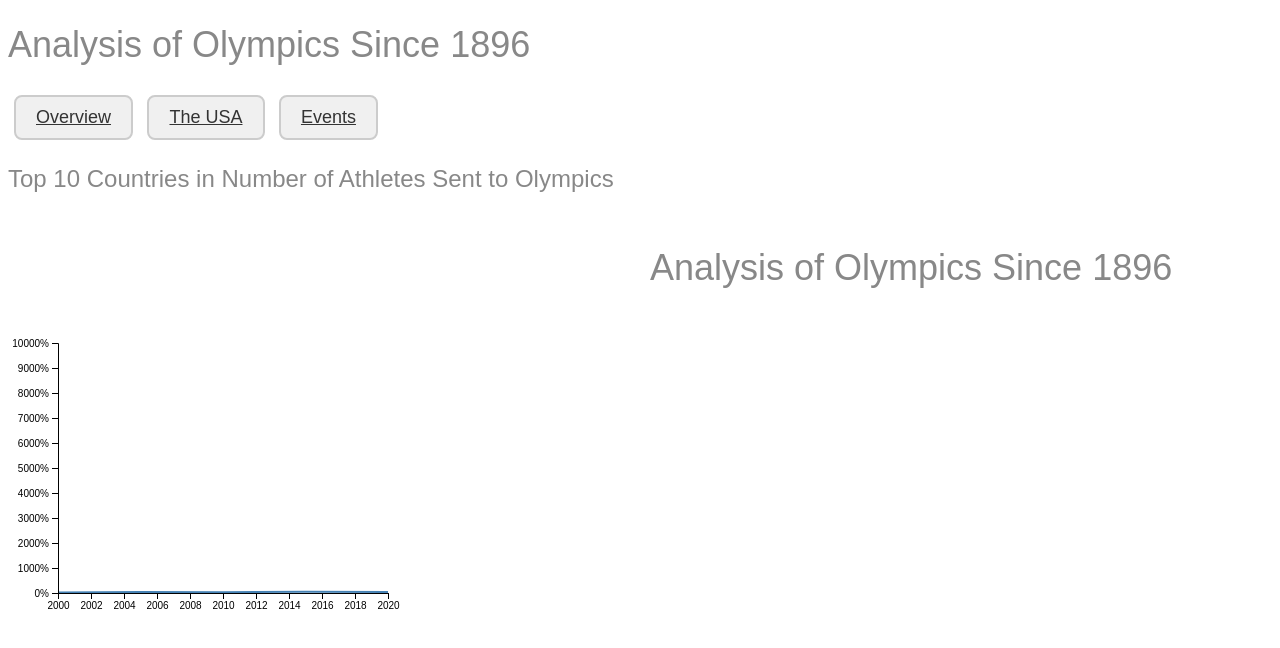
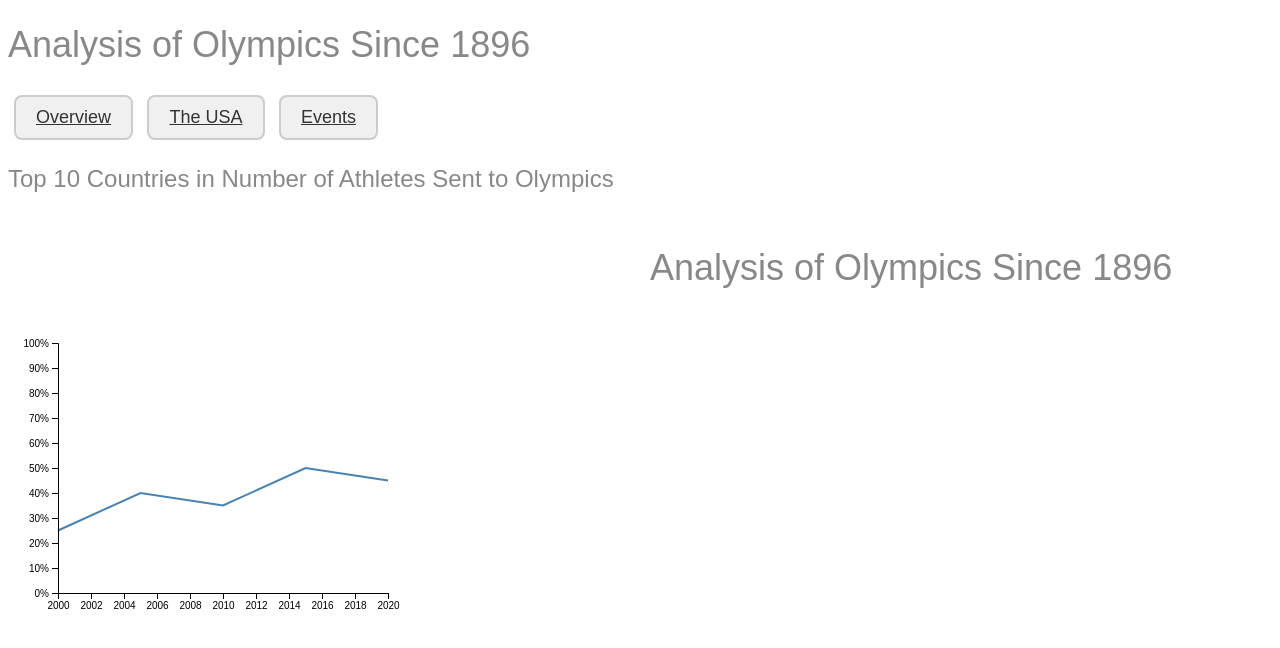
Before and after one commit to annamw2/annamw2.github.io, a plain HTML site: page index2.html in a window 1280 px wide. Drawn offline with nearby package versions, Linux system fonts and the light colour scheme.

Commit message:
Update index2.html

```diff
--- a/index2.html
+++ b/index2.html
@@ -89,7 +89,7 @@ const xScale = d3.scaleLinear()
   .range([margin.left, width - margin.right]);
 
 const yScale = d3.scaleLinear()
-  .domain([0, 100]) // Set the domain from 0 to 100 (static)
+  .domain([0, 1]) // Set the domain from 0 to 100 (static)
   .range([height - margin.bottom, margin.top]);
 
 // Create the line generator
```
